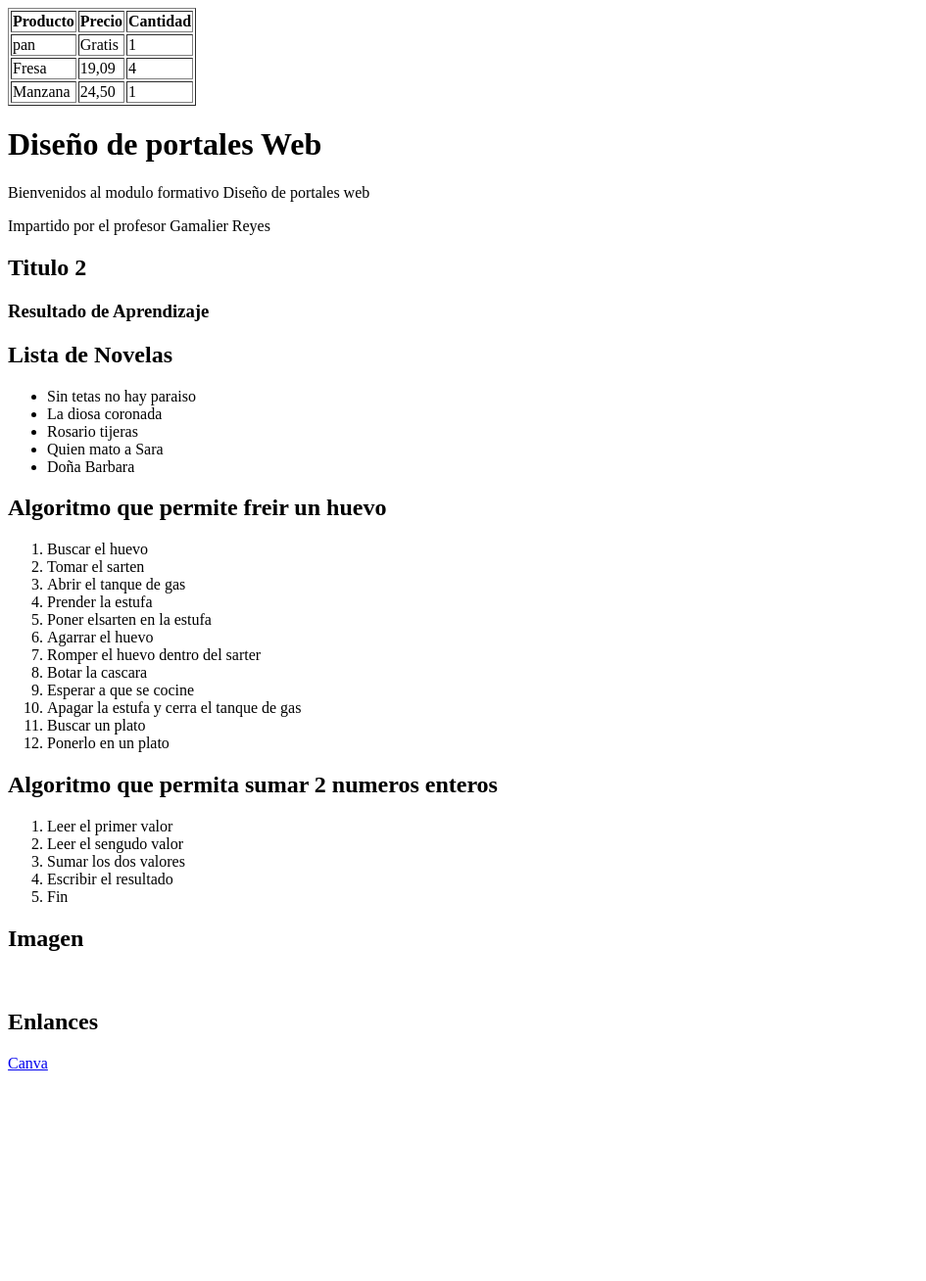
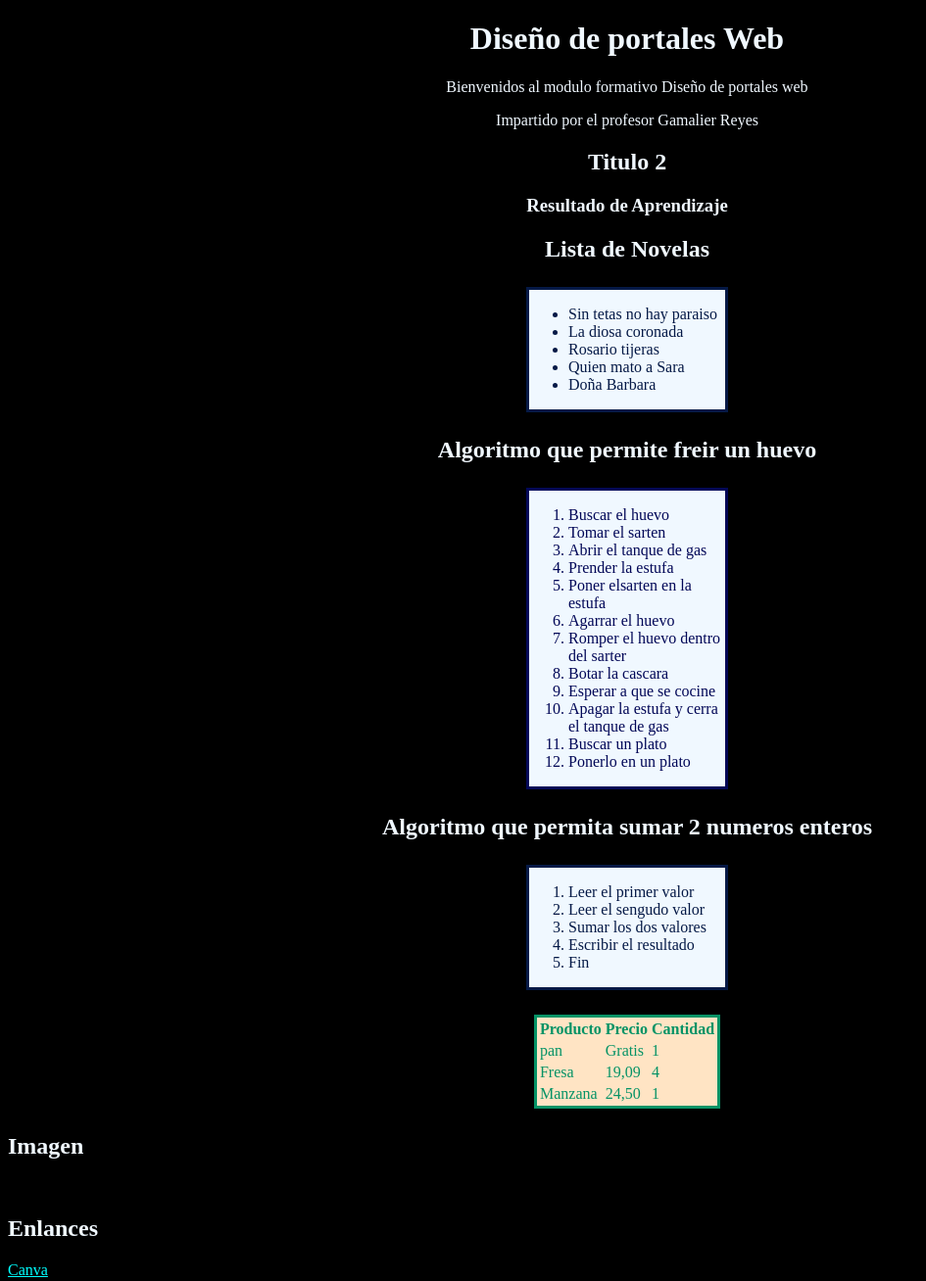
Before and after one commit to Yordanis-Infor/Proyecto-de-menu-web, a plain HTML site: page Ejercicio 1/index.html in a window 1280 px wide. Shown: the whole page at 98% size, without its empty margins (0-945 px from the left). Before the commit the page ends 1103 px from the top, so only its background shows below. Drawn offline with Linux system fonts and the light colour scheme.

Commit message:
Actualizado recientemente

```diff
--- a/Ejercicio 1/index.html
+++ b/Ejercicio 1/index.html
@@ -4,12 +4,66 @@
     <meta charset="UTF-8">
     <meta name="viewport" content="width=device-width, initial-scale=1.0">
     <title>EJercicio 01</title>
+    <link rel="stylesheet" href="tabla.css">
 </head>
 <body>
-<form>
 
-</form>
-<table border="1">
+
+
+
+<h1>Diseño de portales Web</h1>
+
+<p>Bienvenidos al modulo formativo Diseño de portales web</p>
+<p>Impartido por el profesor Gamalier Reyes</p>
+
+<h2>Titulo 2</h2>
+
+<h3>Resultado de Aprendizaje</h3>
+
+<h2>Lista de Novelas</h2>
+
+<div class="po">
+<ul>
+    <li>Sin tetas no hay paraiso</li>
+    <li>La diosa coronada</li>
+    <li>Rosario tijeras</li>
+    <li>Quien mato a Sara</li>
+    <li>Doña Barbara</li>
+</ul>
+</div>
+
+<h2>Algoritmo que permite freir un huevo</h2>
+
+<div class="ok">
+<ol>
+<li>Buscar el huevo</li>
+<li>Tomar el sarten</li>
+<li>Abrir el tanque de gas</li>
+<li>Prender la estufa</li>
+<li>Poner elsarten en la estufa</li>
+<li>Agarrar el huevo</li>
+<li>Romper el huevo dentro del sarter</li>
+<li>Botar la cascara</li>
+<li>Esperar a que se cocine</li>
+<li>Apagar la estufa y cerra el tanque de gas</li>
+<li>Buscar un plato</li>
+<li>Ponerlo en un plato</li>
+</ol>
+</div>
+
+<h2>Algoritmo que permita sumar 2 numeros enteros</h2>
+
+<div class="ko">
+<ol>
+<li>Leer el primer valor</li>
+<li>Leer el sengudo valor</li>
+<li>Sumar los dos valores</li>
+<li>Escribir el resultado</li>
+<li>Fin</li>
+</ol>
+</div>
+
+<table>
     <thead>
     <tr>
         <th>Producto</th>
@@ -36,49 +90,10 @@
     </tbody>
 </table>
 
-
-
-<h1>Diseño de portales Web</h1>
-<p>Bienvenidos al modulo formativo Diseño de portales web</p>
-<p>Impartido por el profesor Gamalier Reyes</p>
-<h2>Titulo 2</h2>
-<h3>Resultado de Aprendizaje</h3>
-<h2>Lista de Novelas</h2>
-<ul>
-    <li>Sin tetas no hay paraiso</li>
-    <li>La diosa coronada</li>
-    <li>Rosario tijeras</li>
-    <li>Quien mato a Sara</li>
-    <li>Doña Barbara</li>
-</ul>
-<h2>Algoritmo que permite freir un huevo</h2>
-<ol>
-<li>Buscar el huevo</li>
-<li>Tomar el sarten</li>
-<li>Abrir el tanque de gas</li>
-<li>Prender la estufa</li>
-<li>Poner elsarten en la estufa</li>
-<li>Agarrar el huevo</li>
-<li>Romper el huevo dentro del sarter</li>
-<li>Botar la cascara</li>
-<li>Esperar a que se cocine</li>
-<li>Apagar la estufa y cerra el tanque de gas</li>
-<li>Buscar un plato</li>
-<li>Ponerlo en un plato</li>
-</ol>
-<h2>Algoritmo que permita sumar 2 numeros enteros</h2>
-<ol>
-<li>Leer el primer valor</li>
-<li>Leer el sengudo valor</li>
-<li>Sumar los dos valores</li>
-<li>Escribir el resultado</li>
-<li>Fin</li>
-</ol>
-    <h2>Imagen</h2>
+    <h2 class="in">Imagen</h2>
     <img src="BAKI.jpn" alt="">
-<h2>Enlances</h2>
+<h2 class="O">Enlances</h2>
 <a  href="https://www.canva.com/templates">Canva</a>
-
 
 
 </body>
--- /dev/null
+++ b/Ejercicio 1/style.css
@@ -0,0 +1,23 @@
+body{
+    background-color: rgb(31, 22, 131);
+}
+
+h1{
+    text-align: center;
+    color: snow;
+}
+
+h2{
+    text-align: center;
+    color: snow;
+}
+
+p{
+    text-align: center;
+    color: rgb(0, 0, 0);
+    background-color: rgb(255, 255, 255);
+    width: 500px;
+    border: none;
+    margin: 25px auto;
+    font-size: 1rem;
+}
--- /dev/null
+++ b/Ejercicio 1/tabla.css
@@ -0,0 +1,66 @@
+table{
+    border: solid;
+    color: rgb(5, 147, 102);
+    margin: 25px auto;
+    background-color: bisque;
+}
+
+h1{
+    color: aliceblue;
+    text-align: center;
+}
+
+body{
+    background-color: black;
+}
+
+p{
+    text-align: center;
+    color: aliceblue;
+}
+
+h2{
+    text-align: center;
+    color: aliceblue;
+}
+
+h3{
+    text-align: center;
+    color: aliceblue;
+}
+
+.ok{
+    border: solid;
+    color: rgb(2, 7, 87);
+    width: 200px;
+    margin: 25px auto;
+    background-color: aliceblue;
+}
+
+.ko{
+    border: solid;
+    color: rgb(5, 25, 70);
+    width: 200px;
+    margin: 25px auto;
+    background-color: aliceblue;
+}
+
+.po{
+    border: solid;
+    color: rgb(5, 25, 70);
+    width: 200px;
+    margin: 25px auto;
+    background-color: aliceblue;
+}
+
+.in{
+    text-align: justify;
+}
+
+.O{
+text-align: justify;
+}
+
+a{
+    color: aqua;
+}
--- /dev/null
+++ b/Ejercicio 5/galeria.css
@@ -0,0 +1,10 @@
+table{
+    border: solid;
+    border-color: aquamarine;
+    width: 400px;
+    margin: 25px auto;
+}
+
+h1{
+    text-align: center;
+}
```
Also changed, not shown: Ejercicio 1/Ejercicio.html (+3 -1 lines), Ejercicio 5/galeria.html (+2 -1 lines).
